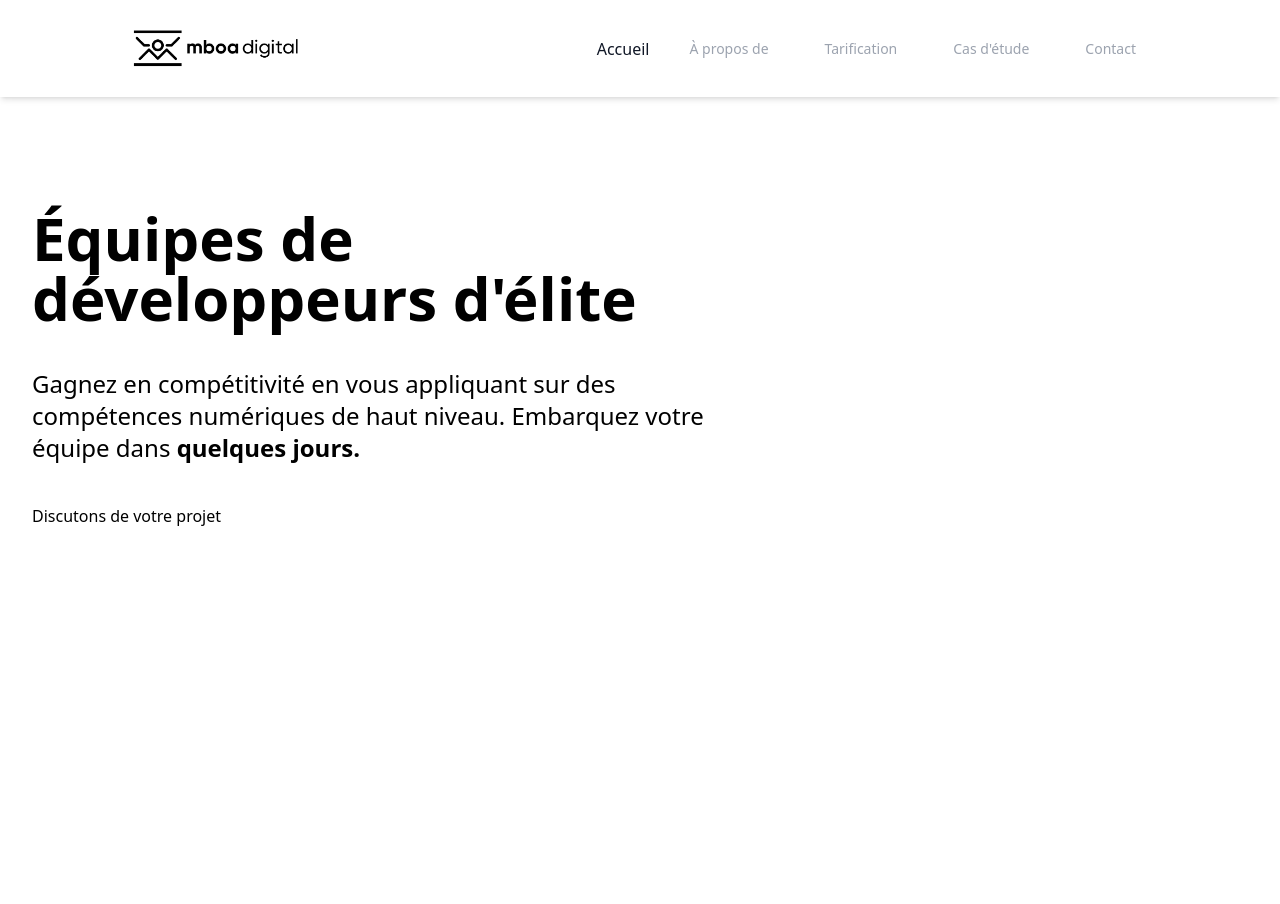
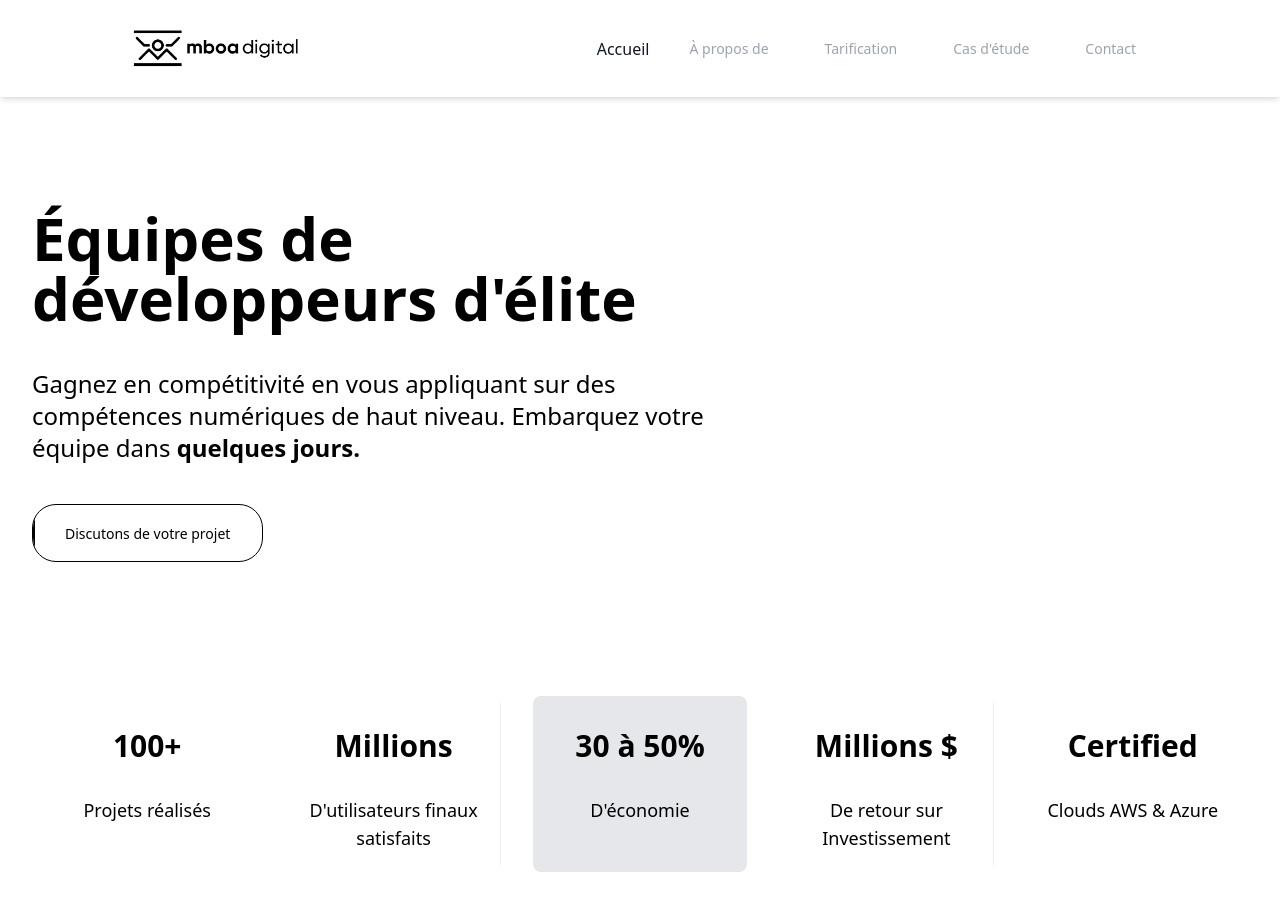
Before and after one commit to kabrelangelo/Clone-Mboa-Digital, a React (Vite) app: page /home in a window 1280 px wide. Before the commit the page ends 800 px from the top, so only its background shows below. Built offline with nearby package versions, Linux system fonts and the light colour scheme.

Commit message:
GridBloc

```diff
--- a/src/pages/home/Home.jsx
+++ b/src/pages/home/Home.jsx
@@ -1,10 +1,12 @@
 import React from 'react'
 import HeroPage from './components/HeroPage'
+import GridBloc from './components/GridBloc'
 
 export default function Home() {
   return (
     <div>
       <HeroPage/>
+      <GridBloc/>
     </div>
   )
 }
--- /dev/null
+++ b/src/pages/home/components/GridBloc.jsx
@@ -0,0 +1,48 @@
+import React, { useState, useEffect } from 'react';
+
+const GridBloc = () => {
+  const [activeIndex, setActiveIndex] = useState(0);
+
+  useEffect(() => {
+    const interval = setInterval(() => {
+      setActiveIndex((prevIndex) => (prevIndex + 1) % 5);
+    }, 2000);
+
+    return () => clearInterval(interval);
+  }, []);
+
+  const stats = [
+    { title: '100+', description: 'Projets réalisés' },
+    { title: 'Millions', description: "D'utilisateurs finaux satisfaits" },
+    { title: '30 à 50%', description: "D'économie" },
+    { title: 'Millions $', description: 'De retour sur Investissement' },
+    { title: 'Certified', description: 'Clouds AWS & Azure' },
+  ];
+
+  return (
+    <div className="grid grid-cols-1 gap-4 lg:grid-cols-5 lg:gap-8 my-8 px-5 mx-5">
+      {stats.map((stat, index) => (
+        <div
+          key={index}
+          className="h-44 rounded-lg relative overflow-hidden"
+        >
+          <div className="absolute inset-0 z-10">
+            <h2 className="text-3xl font-bold text-center py-8">{stat.title}</h2>
+            <p className="text-center text-lg">{stat.description}</p>
+          </div>
+          <div
+            className={`absolute inset-0 bg-gray-200 transition-transform duration-300 ${
+              index === activeIndex
+                ? 'translate-x'
+                : index < activeIndex
+                  ? 'translate-x-full'
+                  : 'translate-x-full'
+            }`}
+          />
+        </div>
+      ))}
+    </div>
+  );
+};
+
+export default GridBloc;
--- a/src/pages/home/components/HeroPage.jsx
+++ b/src/pages/home/components/HeroPage.jsx
@@ -1,8 +1,9 @@
 import React from 'react';
+import {Link} from 'react-router-dom'
 
 const HeroPage = () => {
     return (
-<div className="container mx-auto py-20 px-4 sm:px-6 lg:px-8 my-8 sm:my-16 md:my-24 lg:my-32">
+<div className="container mx-auto pt-20 px-4 sm:px-6 lg:px-8 mt-8 sm:mt-16 md:my-24 lg:my-32">
   <div className="grid grid-cols-1 lg:grid-cols-5 gap-4">
     <div className="lg:col-span-3">
       <h2 className='text-3xl sm:text-4xl md:text-5xl lg:text-6xl font-bold mb-4'>Équipes de développeurs d'élite</h2>
@@ -10,7 +11,20 @@ const HeroPage = () => {
         Gagnez en compétitivité en vous appliquant sur des compétences numériques de haut niveau.
         Embarquez votre équipe dans <span className='font-bold'> quelques jours.</span>
       </p>
-      <button className='soli '>Discutons de votre projet</button>
+      <Link
+  className="group rounded-3xl relative inline-block overflow-hidden border border-black px-8 py-4 focus:outline-none focus:ring"
+  href="#"
+>
+  <span
+    className="absolute inset-y-0 left-0 w-[2px] bg-black transition-all group-hover:w-full group-active:bg-black"
+  ></span>
+
+  <span
+    className="relative text-sm font-medium text-black transition-colors group-hover:text-white"
+  >
+    Discutons de votre projet
+  </span>
+</Link>
     </div>
   </div>
 </div>
```
